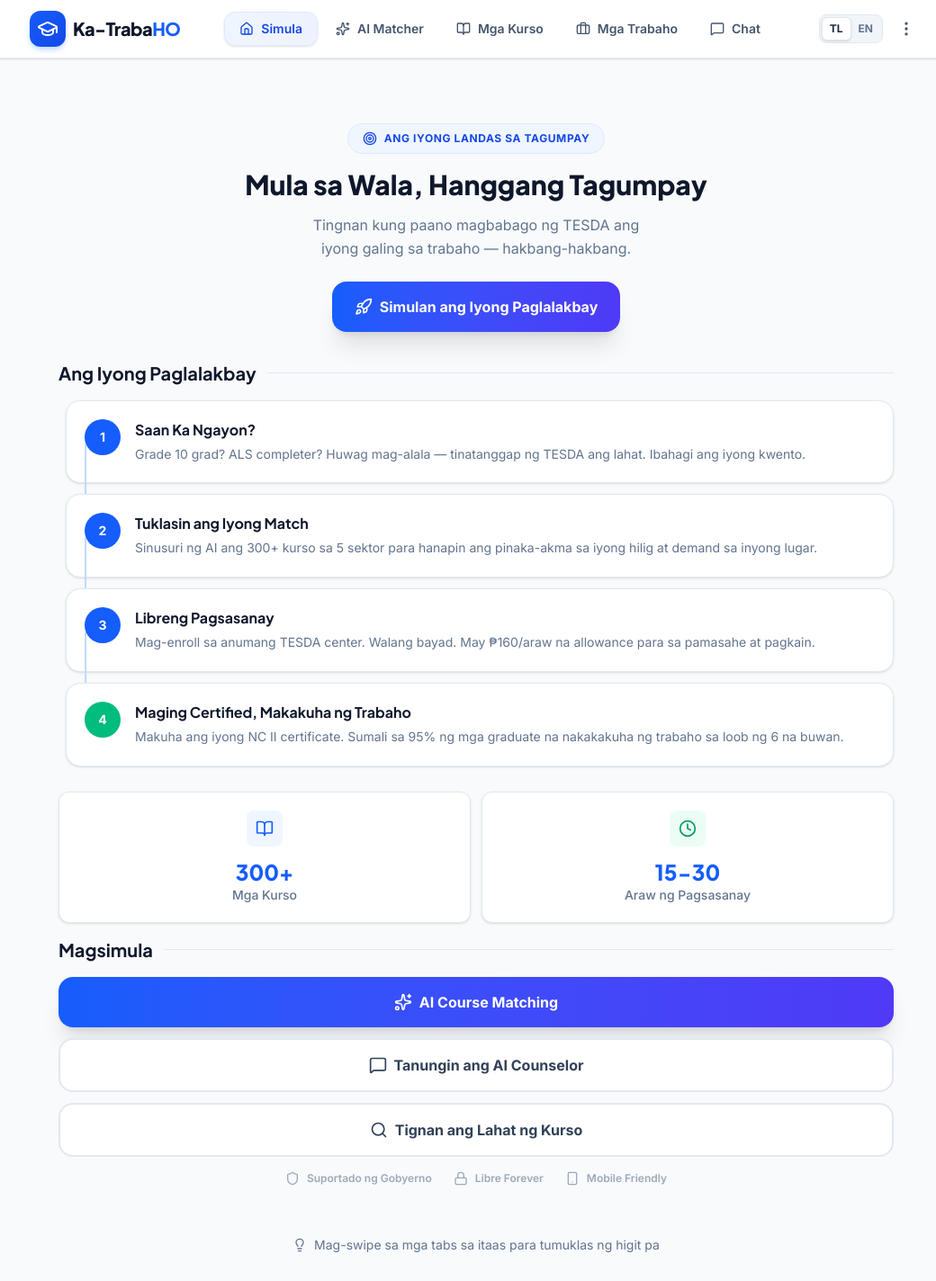
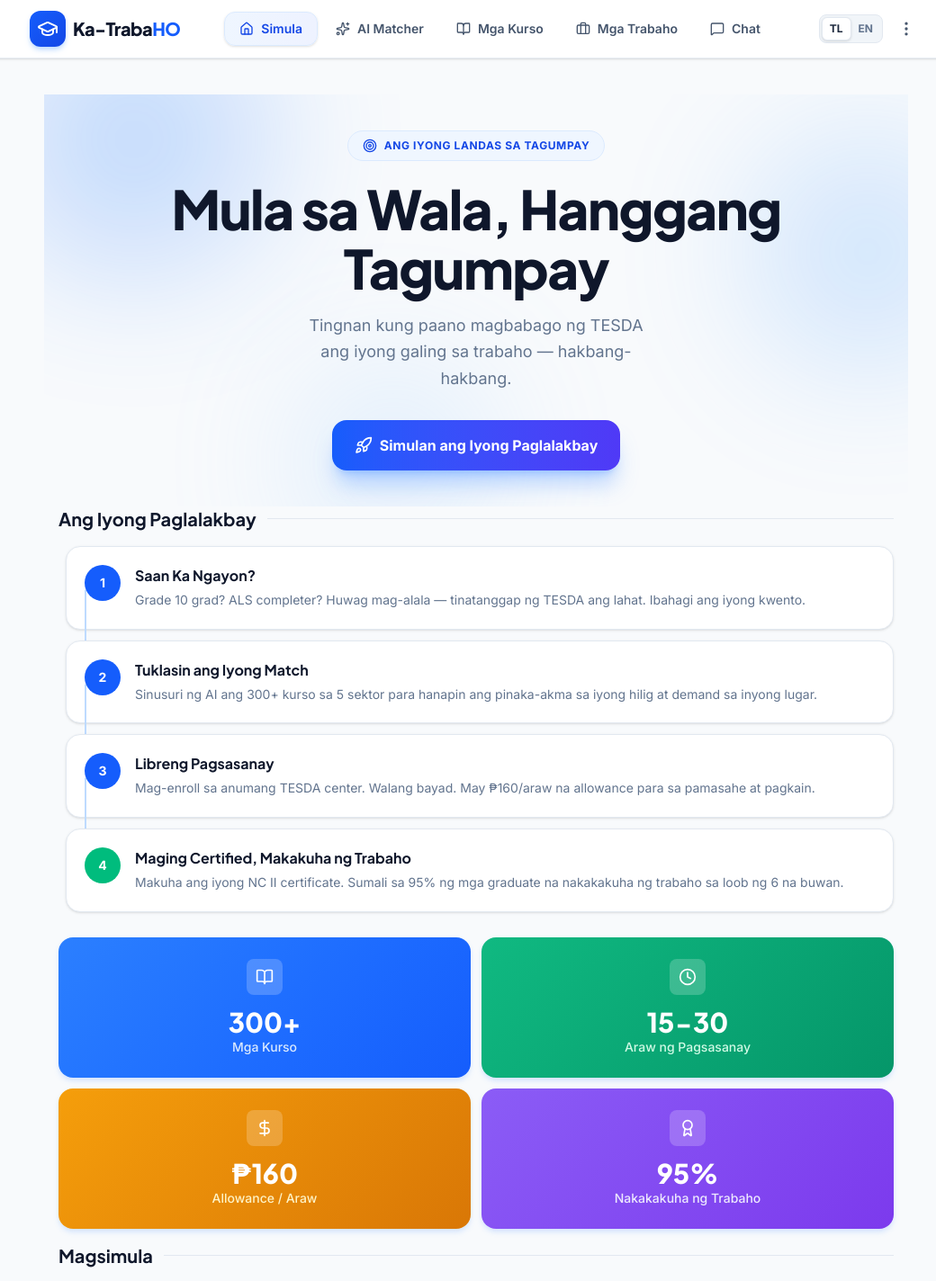
Before and after one commit to Kyazs/ka-trabaho, a React (Vite) app: page / in a window 1280 px wide. Shown: the top 1424 px of the page at 90% size, without its empty margins (111-1151 px from the left). Built offline with nearby package versions, Linux system fonts and the light colour scheme.

Commit message:
feat: redesign landing hero and stats with gradient cards and animated blobs

```diff
--- a/src/components/LandingPage.tsx
+++ b/src/components/LandingPage.tsx
@@ -4,6 +4,8 @@
   Rocket,
   BookOpen,
   Clock,
+  DollarSign,
+  Award,
   Sparkles,
   MessageSquare,
   Search,
@@ -29,17 +31,22 @@
   return (
     <div className="animate-fade-in">
       {/* ========== HERO SECTION ========== */}
-      <section className="text-center py-8 px-4">
-        <span className="inline-flex items-center gap-2 rounded-full bg-blue-50 text-blue-700 px-4 py-2 text-xs font-bold uppercase tracking-wider border border-blue-100">
+      <section className="relative text-center py-10 px-4 overflow-hidden">
+        {/* Background blobs */}
+        <div className="hero-blob hero-blob-1" />
+        <div className="hero-blob hero-blob-2" />
+        <div className="hero-blob hero-blob-3" />
+
+        <span className="relative inline-flex items-center gap-2 rounded-full bg-blue-50 text-blue-700 px-4 py-2 text-xs font-bold uppercase tracking-wider border border-blue-100">
           <Target className="h-4 w-4" />
           {lang === "fil" ? "Ang Iyong Landas sa Tagumpay" : "Your Path to Success"}
         </span>
 
-        <h1 className="mt-4 font-display text-3xl font-extrabold leading-tight text-slate-900">
+        <h1 className="relative mt-5 font-display text-4xl sm:text-5xl lg:text-6xl font-black tracking-tight text-slate-900 leading-[1.1]">
           {lang === "fil" ? "Mula sa Wala, Hanggang Tagumpay" : "From Zero to Hero"}
         </h1>
 
-        <p className="mt-3 text-base text-slate-500 max-w-sm mx-auto leading-relaxed">
+        <p className="relative mt-4 text-lg text-slate-500 max-w-sm mx-auto leading-relaxed">
           {lang === "fil"
             ? "Tingnan kung paano magbabago ng TESDA ang iyong galing sa trabaho — hakbang-hakbang."
             : "See exactly how TESDA can transform your skills into a career — step by step."}
@@ -47,7 +54,7 @@
 
         <button
           onClick={() => setCurrentTab("match")}
-          className="mt-6 w-full rounded-2xl bg-gradient-to-r from-blue-600 to-indigo-600 px-6 py-4 text-base font-bold text-white shadow-xl hover:from-blue-700 hover:to-indigo-700 hover:shadow-2xl hover:-translate-y-1 transition-all flex items-center justify-center gap-2 mx-auto max-w-xs"
+          className="relative mt-8 w-full rounded-2xl bg-gradient-to-r from-blue-600 to-indigo-600 px-6 py-4 text-base font-bold text-white shadow-xl shadow-blue-500/30 hover:from-blue-700 hover:to-indigo-700 hover:shadow-2xl hover:-translate-y-1 active:scale-95 transition-all flex items-center justify-center gap-2 mx-auto max-w-xs touch-manipulation"
         >
           <Rocket className="h-5 w-5" />
           {lang === "fil" ? "Simulan ang Iyong Paglalakbay" : "Begin Your Journey"}
@@ -130,27 +137,51 @@
       {/* ========== STATS GRID ========== */}
       <section className="px-4 pb-4 animate-fade-in stagger-3" style={{ animationDelay: "0.3s" }}>
         <div className="grid grid-cols-2 gap-3">
-          <div className="bg-white rounded-xl border border-slate-200 p-5 text-center shadow-sm">
-            <div className="w-10 h-10 rounded-lg bg-blue-50 text-blue-600 flex items-center justify-center mx-auto mb-3">
-              <BookOpen className="h-5 w-5" />
+          <div className="gradient-stat-card">
+            <div className="w-10 h-10 rounded-lg bg-white/20 flex items-center justify-center mx-auto mb-3">
+              <BookOpen className="h-5 w-5 text-white" />
             </div>
-            <div className="font-display text-2xl font-extrabold text-blue-600">
+            <div className="font-display text-3xl font-extrabold text-white">
               300+
             </div>
-            <div className="text-sm text-slate-500 font-medium">
+            <div className="text-sm text-blue-100 font-medium">
               {lang === "fil" ? "Mga Kurso" : "Courses"}
             </div>
           </div>
 
-          <div className="bg-white rounded-xl border border-slate-200 p-5 text-center shadow-sm">
-            <div className="w-10 h-10 rounded-lg bg-emerald-50 text-emerald-600 flex items-center justify-center mx-auto mb-3">
-              <Clock className="h-5 w-5" />
+          <div className="gradient-stat-card" style={{ background: "linear-gradient(135deg, #10b981 0%, #059669 100%)" }}>
+            <div className="w-10 h-10 rounded-lg bg-white/20 flex items-center justify-center mx-auto mb-3">
+              <Clock className="h-5 w-5 text-white" />
             </div>
-            <div className="font-display text-2xl font-extrabold text-blue-600">
+            <div className="font-display text-3xl font-extrabold text-white">
               15-30
             </div>
-            <div className="text-sm text-slate-500 font-medium">
+            <div className="text-sm text-emerald-100 font-medium">
               {lang === "fil" ? "Araw ng Pagsasanay" : "Days Training"}
+            </div>
+          </div>
+
+          <div className="gradient-stat-card" style={{ background: "linear-gradient(135deg, #f59e0b 0%, #d97706 100%)" }}>
+            <div className="w-10 h-10 rounded-lg bg-white/20 flex items-center justify-center mx-auto mb-3">
+              <DollarSign className="h-5 w-5 text-white" />
+            </div>
+            <div className="font-display text-3xl font-extrabold text-white">
+              ₱160
+            </div>
+            <div className="text-sm text-amber-100 font-medium">
+              {lang === "fil" ? "Allowance / Araw" : "Daily Allowance"}
+            </div>
+          </div>
+
+          <div className="gradient-stat-card" style={{ background: "linear-gradient(135deg, #8b5cf6 0%, #7c3aed 100%)" }}>
+            <div className="w-10 h-10 rounded-lg bg-white/20 flex items-center justify-center mx-auto mb-3">
+              <Award className="h-5 w-5 text-white" />
+            </div>
+            <div className="font-display text-3xl font-extrabold text-white">
+              95%
+            </div>
+            <div className="text-sm text-violet-100 font-medium">
+              {lang === "fil" ? "Nakakakuha ng Trabaho" : "Job Placement"}
             </div>
           </div>
         </div>
```
